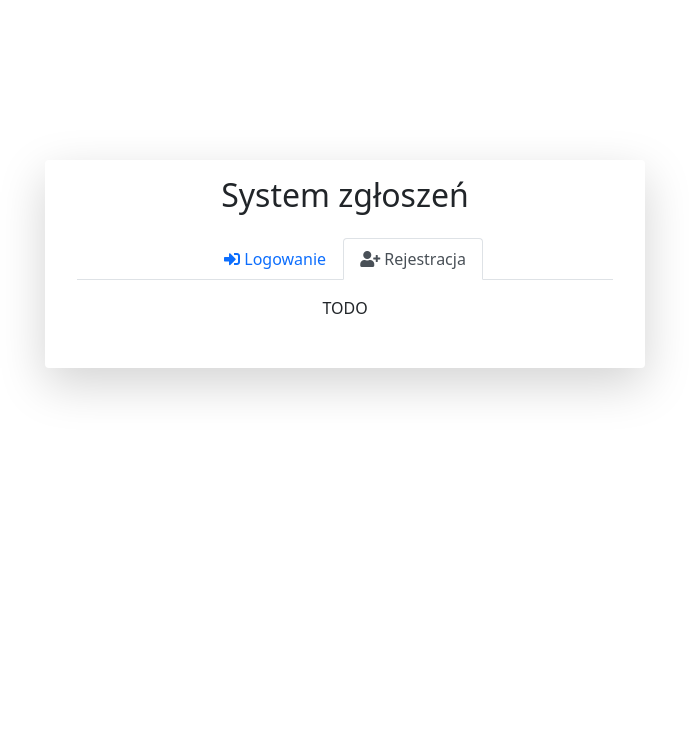
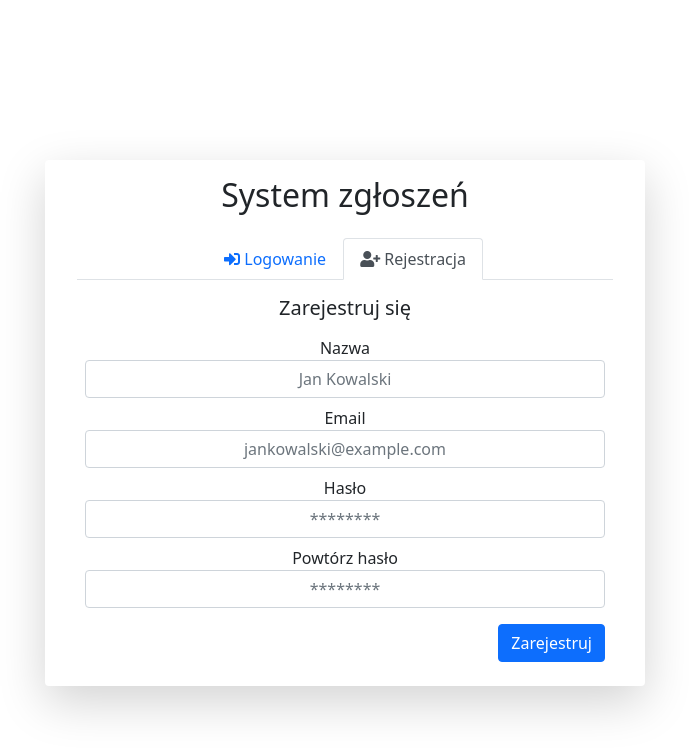
Before and after one commit to Kamil6789/ticket-system, a Vue app: page / in a window 1280 px wide. Both pictures are taken after a click on the tab "Rejestracja". Shown: the top 754 px of the page, without its empty margins (295-984 px from the left). Built offline with nearby package versions, Linux system fonts and the light colour scheme.

Commit message:
Added animated background on login page, register form

```diff
--- a/src/assets/css/login.css
+++ b/src/assets/css/login.css
@@ -16,4 +16,5 @@ div.header-content {
     transform: translate(-50%);
     max-width: 600px;
     width: 100%;
+    z-index: 5;
 }
--- a/src/views/pages/Login.vue
+++ b/src/views/pages/Login.vue
@@ -2,7 +2,7 @@
     <header>
         <div class="container">
             <div class="header">
-                <div class="header-content rounded shadow-lg p-3 mb-5">
+                <div class="header-content rounded shadow-lg p-3 mb-5 bg-white">
                     <h1 class="h2">System zgłoszeń</h1>
                     <b-tabs align="center" content-class="mt-3" class="mt-2 p-3">
                         <b-tab active>
@@ -13,11 +13,11 @@
                             <form>
                                 <div class="form-group m-2">
                                     <label for="email">Email</label>
-                                    <input type="email" name="email" class="form-control">
+                                    <input type="email" name="email" class="form-control text-center" placeholder="jankowalski@example.com">
                                 </div>
                                 <div class="form-group m-2">
                                     <label for="password">Hasło</label>
-                                    <input type="password" name="password" class="form-control">
+                                    <input type="password" name="password" class="form-control text-center" placeholder="*********">
                                 </div>
                                 <button type="submit" class="btn btn-primary m-2 d-block float-end">Zaloguj</button>
                             </form>
@@ -27,12 +27,43 @@
                             <template #title>
                                 <i class="fas fa-user-plus"></i> Rejestracja
                             </template>
-                            <p>TODO</p>
+                            <h2 class="h5 m-3">Zarejestruj się</h2>
+                            <form>
+                                <div class="form-group m-2">
+                                    <label for="name">Nazwa</label>
+                                    <input type="text" name="name" class="form-control text-center" placeholder="Jan Kowalski">
+                                </div>
+                                <div class="form-group m-2">
+                                    <label for="email">Email</label>
+                                    <input type="email" name="email" class="form-control text-center" placeholder="jankowalski@example.com">
+                                </div>
+                                <div class="form-group m-2">
+                                    <label for="password">Hasło</label>
+                                    <input type="password" name="password" class="form-control text-center" placeholder="********">
+                                </div>
+                                <div class="form-group m-2">
+                                    <label for="password">Powtórz hasło</label>
+                                    <input type="password" name="password" class="form-control text-center" placeholder="********">
+                                </div>
+                                <button type="submit" class="btn btn-primary m-2 d-block float-end">Zarejestruj</button>
+                            </form>
                         </b-tab>
 
                     </b-tabs>
                 </div>
             </div>
         </div>
+        <particles-bg class="z-index-1" type="tadpole" :canvas="{backgroundColor:'#888'}" :bg="true" />
     </header>
 </template>
+
+<script>
+import {ParticlesBg} from "particles-bg-vue";
+
+export default {
+    name: "Login",
+    components: {
+        ParticlesBg
+    }
+}
+</script>
```
